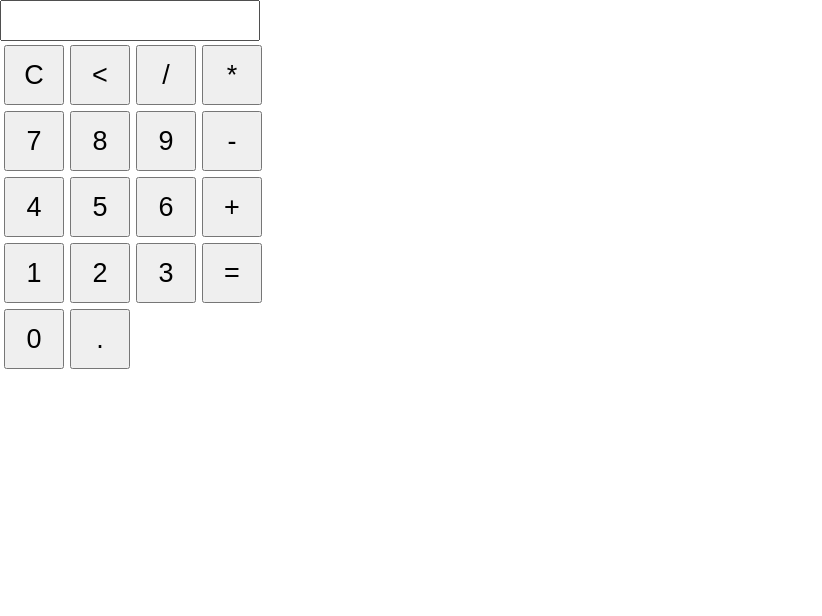
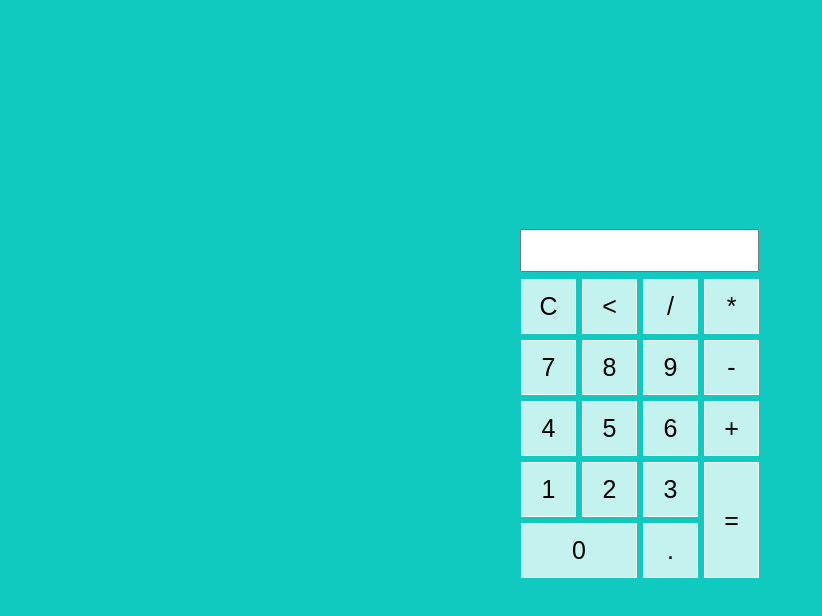
Before and after one commit to SakhawatHossain55/clculator, a plain HTML site: page index2.html in a window 1280 px wide. Shown: the whole page, without its empty margins (0-822 px from the left). Drawn offline with Linux system fonts and the light colour scheme.

Commit message:
added index

```diff
--- a/index3.html
+++ b/index2.html
@@ -1,16 +1,17 @@
 <!DOCTYPE html>
 <html lang="en">
+
 <head>
     <meta charset="UTF-8">
     <meta name="viewport" content="width=device-width, initial-scale=1.0">
     <title>Calculator</title>
-    <link rel="stylesheet" href="style3.css">
+    <link rel="stylesheet" href="style2.css">
 </head>
+
 <body>
-
     <div class="main">
         <form name="form">
-            <input class="textView" name="textView">
+            <input class="textview" name="textview">
             <table>
                 <tr>
                     <td><input onclick="clean()" class="button" type="button" value="C"></td>
@@ -34,10 +35,10 @@
                     <td><input onclick="insert(1)" class="button" type="button" value="1"></td>
                     <td><input onclick="insert(2)" class="button" type="button" value="2"></td>
                     <td><input onclick="insert(3)" class="button" type="button" value="3"></td>
-                    <td><input onclick="equal()" id="equalButton" class="button" type="button" value="="></td>
+                    <td rowspan=5><input onclick="equal()" class="button equalButton" type="button" value="="></td>
                 </tr>
                 <tr>
-                    <td><input onclick="insert(0)" id="OButton" class="button" type="button" value="0"></td>
+                    <td colspan=2><input onclick="insert(0)" class="button OButton" type="button" value="0"></td>
                     <td><input onclick="insert('.')" class="button" type="button" value="."></td>
                 </tr>
             </table>
@@ -45,21 +46,22 @@
     </div>
     <script>
         function insert(num) {
-            document.form.textView.value = document.form.textView.value + num;
+            document.form.textview.value = document.form.textview.value + num;
         }
-        function equal(){
-            const exp = document.form.textView.value;
-            if(exp){
-                document.form.textView.value = eval(exp);
+        function equal() {
+            var exp = document.form.textview.value;
+            if (exp) {
+                document.form.textview.value = eval(exp)
             }
         }
-        function clean(){
-            document.form.textView.value = "";
+        function clean() {
+            document.form.textview.value = "";
         }
-        function back(){
-            const exp = document.form.textView.value;
-            document.form.textView.value = exp.substring(0, exp.length - 1);
+        function back() {
+            var exp = document.form.textview.value;
+            document.form.textview.value = exp.substring(0, exp.length - 1)
         }
     </script>
 </body>
+
 </html>
--- /dev/null
+++ b/style2.css
@@ -0,0 +1,49 @@
+
+        * {
+            margin: 0;
+            padding: 0;
+        }
+        body{
+            background-color: #10CAC0;
+        }
+        .button {
+            width: 55px;
+            height: 55px;
+            font-size: 25px;
+            margin: 2px;
+            cursor: pointer;
+        }
+
+        .textview {
+            width: 225px;
+            margin: 3px;
+            font-size: 25px;
+            padding: 5px;
+        }
+
+        .OButton {
+            width: 116px;
+        }
+
+        .equalButton {
+            height: 116px;
+        }
+
+        .main {
+            position: absolute;
+            background-color:  #10CAC0;
+            border-radius: 3px;
+            padding-top: 8px;
+            top: 50%;
+            left: 50%;
+            transform: translateX(-50%) translateY(-50%);
+        }
+
+        .button {
+            border: 1px solid white;
+            background-color:#ffffffbf;
+        }
+        .button:hover{
+            border:  #a8cecc;
+            background-color:  #fffff0e6;
+        }
--- a/style3.css
+++ /dev/null
@@ -1,16 +0,0 @@
-*{
-    margin: 0;
-    padding: 0;
-}
-.button{
-    width: 60px;
-    height: 60px;
-    font-size: 27px;
-    margin: 2px;
-    cursor: pointer;
-}
-.textView{
-    width: 250px;
-    font-size: 27px;
-    padding: 3px;
-}
```
